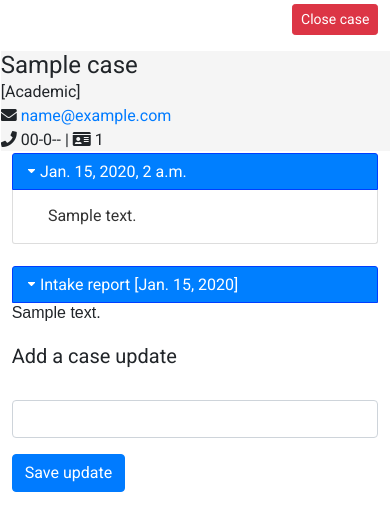
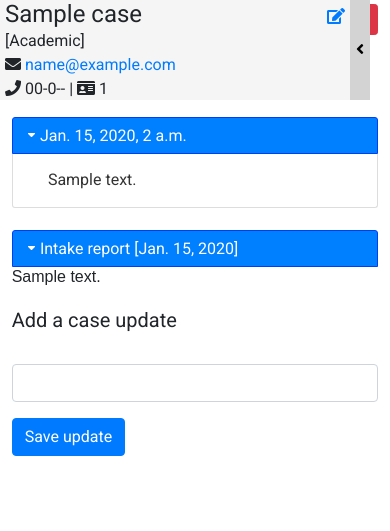
Before and after one commit to Svetlitski/sao-case-management, a Django app: page /casework/case/1/ in a window 390 px wide; the page is wider, and only the part inside the window is pictured. Shown: the part 66-597 px from the top of that part. Run offline with Django 3.2, Linux system fonts and the light colour scheme; a user stored in the database is signed in; tables that the repository leaves empty hold one stand-in row (values such as "Sample post"); some libraries are stand-ins or nearby versions.

Commit message:
Fixes for mobile.

```diff
--- a/cases/static/cases/js/casedetail.js
+++ b/cases/static/cases/js/casedetail.js
@@ -1,8 +1,9 @@
 $(function() {
         $("#updates").accordion({ heightStyle: "content", collapsible: true });
         $("#case-description").accordion({ heightStyle: "content", collapsible: true });
-        $clientInformation = $('#info-block');
-        originalWidth = $clientInformation.outerWidth(); //deliberately global
+        $infoBlock = $('#info-block');
+        originalWidth = $infoBlock.outerWidth();
+
 
 
     });
@@ -13,20 +14,18 @@ $(function() {
             if (!$(this).data('clicked')) {
                 $(this).data('clicked', true);
                 $(this).children().first().attr('class', 'fa fa-angle-right');
-                // $clientInformation = $('#client-information')
                 $('#update-client-info-btn').fadeOut(175);
-                $('#client-information').fadeOut(500);
-                $clientInformation.css({'overflow':'hidden', 'white-space': 'nowrap'})
-                $clientInformation.animate({width: 20})
+                $('#client-information').fadeOut(350);
+                $infoBlock.css({'overflow':'hidden', 'white-space': 'nowrap'})
+                $('')
+                $infoBlock.animate({width: $('#show-client-information-toggle').outerWidth()})
                 $('title').text('Case details');
             } else {
                 $(this).data('clicked', false);
                 $(this).children().first().attr('class', 'fa fa-angle-left');
                 $('#client-information').fadeIn(500);
                 $('#update-client-info-btn').fadeIn(200);
-
-                $clientInformation.animate({width: 480});//$clientInformation.css({'overflow': 'visible', 'white-space': 'normal','width': 'auto'}));
-                // $clientInformation.css({'overflow': 'visible', 'white-space': 'normal', 'width': 'auto'});
+                $infoBlock.animate({width: originalWidth});
                 $('title').text(clientName); // clientName is global var declared in template
             }
         });
--- a/cases/templates/cases/casedetail.html
+++ b/cases/templates/cases/casedetail.html
@@ -29,13 +29,11 @@
 		<p> {% if case.client_email %} <i class="fa fa-envelope"></i><a href="mailto:{{case.client_email}}"> {{case.client_email}}</a>{% endif %} </p>
 		<p>{% if case.client_phone %} <i class="fa fa-phone"></i> {{case.display_client_phone}}{% endif %}{{case.client_phone|yesno:" |, "}}{% if case.client_SID %} <i class="fa fa-id-card"></i> {{case.client_SID}}{% endif %}
 		</p>
-		{% if case.client_SID and case.client_email and case.client_phone %}
-		<p><i class="fa fa-id-card"></i> {{case.client_SID}}</p>{% endif %}
 
 	</div>
 	<a id="update-client-info-btn" title="Edit client information"
 		href="{% url 'cases:case_change' case.pk %}"><i class="fa fa-edit"></i></a>
-	<button id="show-client-information-toggle"><i class="fa fa-angle-left"></i></button>
+	<button id="show-client-information-toggle" title="Show/hide client information"><i class="fa fa-angle-left"></i></button>
 </div>
 
 	<div id="case-detail-contents">
--- a/sao-case-management/templates/base.html
+++ b/sao-case-management/templates/base.html
@@ -1,7 +1,8 @@
 <!DOCTYPE html>
 <html lang="en">
 <head>
-  <meta charset="utf-8" />
+  <meta charset="utf-8">
+  <meta name="author" content="Kevin Svetlitski">
   {% load static %} {% load bootstrap4 %}
   <link rel="shortcut icon" type="image/jpg" href="{% static 'images/favicon.jpg' %}" />
   <meta name="viewport" content="width=device-width, initial-scale=1, shrink-to-fit=no">
--- a/static/css/style.css
+++ b/static/css/style.css
@@ -68,6 +68,7 @@ header {
     visibility: hidden;
     opacity: 0;
     transition: visibility 0s, opacity 0.5s linear;
+
 }
 
 .case-card-contents-masked {
@@ -88,6 +89,9 @@ header {
     opacity: 1;
     z-index: 1;
 }
+
+
+
 
 .case-card:hover .case-card-contents-masked {
     /*height: 0px;*/
@@ -147,6 +151,8 @@ header {
 }
 
 #case-detail-contents {
+    position: relative;
+    top: 60px;
     height: 100%;
     width: 100%;
     display: flex;
@@ -165,34 +171,25 @@ header {
 }
 
 #info-block {
-    position: relative;
+    position: absolute;
     display: inline-flex;
     flex-direction: row;
     left: 0;
     height: 100px;
     background-color: #f5f5f5;
     margin-top: -1%;
-    margin-left: -3%;
-    /*padding-left: 5px;*/
+    margin-left: 0;
     overflow: hidden;
-    width: 480px;
-
+    width: 380px;
 }
 
+
 #client-information {
-    /*white-space: normal;*/
-    /*overflow: hidden;*/
-    /*float: left;*/
-    white-space: normal;
-    width: 460px;
-    min-width: max-content;
+    overflow: hidden;
+    white-space: nowrap;
+    width: 360px;
+    margin-left: 5px;
     display: inline-block;
-}
-
-#contact-info > p{
-    margin: 0;
-    /*display: flex;*/
-    /*white-space: nowrap;*/
 }
 
 
@@ -206,21 +203,26 @@ header {
     max-height: 100px;
     width: 20px;
     position: relative;
-
-
     box-shadow: none;
     outline: none;
     background-color: #d3d3d3;
     border: none;
     cursor: pointer;
     align-self: flex-end;
+}
 
+@media (min-width: 320px) and (max-width: 480px) {
+    #info-block {
+        width: 370px;
+    }
 
+    #client-information {
+        width: 350px;
+    }
 }
 
 #update-client-info-btn {
     margin: 5px;
-    /*height: 31px;*/
 }
 
 #show-client-information-toggle:hover {
```
